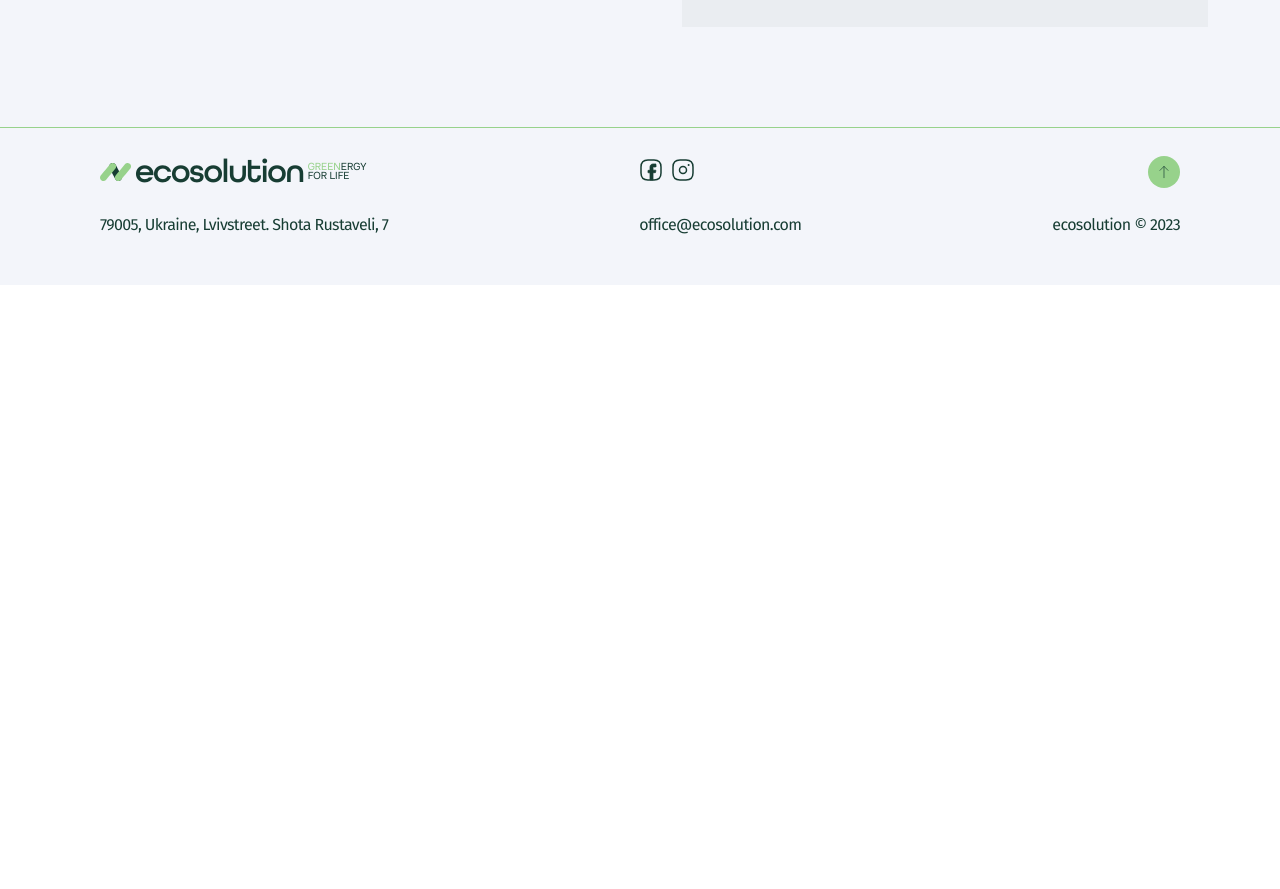
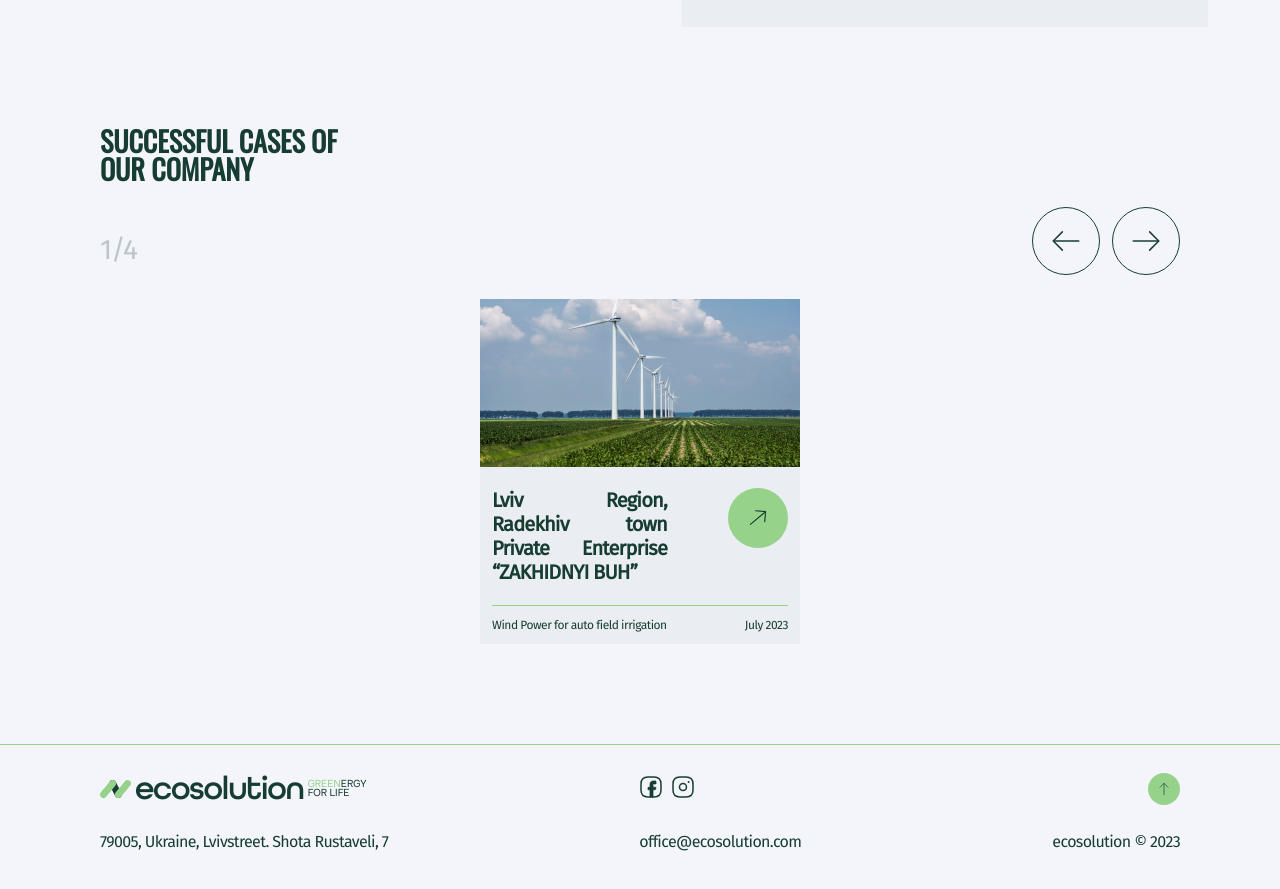
Before and after one commit to Skynet4241/ecosolution-project, a React (Vite) app: page / in a window 1280 px wide. Shown: the part 4100-4989 px from the top of the page. Before the commit the page ends 4385 px from the top, so only its background shows below. Built offline with nearby package versions, Linux system fonts and the light colour scheme.

Commit message:
feat: add Case section

```diff
--- a/package.json
+++ b/package.json
@@ -13,7 +13,8 @@
     "react": "^18.2.0",
     "react-dom": "^18.2.0",
     "react-router-dom": "^6.20.0",
-    "styled-components": "^6.1.1"
+    "styled-components": "^6.1.1",
+    "swiper": "^11.0.5"
   },
   "devDependencies": {
     "@types/react": "^18.2.37",
--- a/src/components/Sections/AboutSection/AboutSection.styled.js
+++ b/src/components/Sections/AboutSection/AboutSection.styled.js
@@ -30,7 +30,9 @@ export const AboutCompanyBlock = styled.div`
 
 export const AboutCompanyTitleWrap = styled.div`
   display: flex;
-  justify-content: flex-end;
+  @media screen and (min-width: calc(768px - 0.02px)) {
+    justify-content: flex-end;
+  }
 `;
 
 export const AboutCompanyTitle = styled.h2`
@@ -158,6 +160,7 @@ export const CompanyValuesTitle = styled.h2`
   font-size: 28px;
   line-height: 28px;
   text-transform: uppercase;
+  width: 320px;
   @media screen and (min-width: calc(768px - 0.02px)) {
     margin-right: 82px;
     font-size: 36px;
--- /dev/null
+++ b/src/components/Sections/CaseSection/CaseSection.jsx
@@ -0,0 +1,131 @@
+import { Container } from "../../../utils/Container/Container";
+import { useState } from "react";
+import {
+  CaseSectionStyled,
+  CaseSectionSwiper,
+  CaseSectionCustomElWrap,
+  CaseSectionTitle,
+  CaseSectionWrap,
+  CustomPagination,
+  SwiperSlideBlock,
+  SwiperSlideInfoBlock,
+  SwiperSlideInfoBlockBtn,
+  SwiperSlideInfoBlockBtnSVG,
+  SwiperSlideInfoBlockTitle,
+  SwiperSlideSpan,
+  SwiperSlideText,
+  SwiperSlideTextBlock,
+  SwiperSlideInfoTitleBlock,
+} from "./CaseSection.styled";
+import icons from "../../../assets/icons/icons.svg";
+import { SwiperSlide } from "swiper/react";
+import { Navigation } from "swiper/modules";
+import "swiper/swiper-bundle.css";
+import SlideOne from "../../../assets/images/swiper-slide-1.png";
+import CustomButtons from "./CustomButton";
+
+const swiperSourcesData = [
+  {
+    title: "Lviv Region, Radekhiv town Private Enterprise “ZAKHIDNYI BUH”",
+    image: SlideOne,
+    alt: "Panoramic view of the field where the solar panels are located",
+    description: "Wind Power for auto field irrigation",
+    date: "July 2023",
+  },
+  {
+    title: "Lviv Region, Radekhiv town Private Enterprise “ZAKHIDNYI BUH”",
+    image: SlideOne,
+    alt: "Panoramic view of the field where the solar panels are located",
+    description: "Wind Power for auto field irrigation",
+    date: "July 2023",
+  },
+  {
+    title: "Lviv Region, Radekhiv town Private Enterprise “ZAKHIDNYI BUH”",
+    image: SlideOne,
+    alt: "Panoramic view of the field where the solar panels are located",
+    description: "Wind Power for auto field irrigation",
+    date: "July 2023",
+  },
+  {
+    title: "Lviv Region, Radekhiv town Private Enterprise “ZAKHIDNYI BUH”",
+    image: SlideOne,
+    alt: "Panoramic view of the field where the solar panels are located",
+    description: "Wind Power for auto field irrigation",
+    date: "July 2023",
+  },
+];
+
+const CaseSection = () => {
+  const [activeSlide, setActiveSlide] = useState(0);
+  const [totalSlides, setTotalSlides] = useState(0);
+
+  const handleSlideChange = (swiper) => {
+    setActiveSlide(swiper.activeIndex);
+  };
+
+  const handleSwiperUpdate = (swiper) => {
+    setTotalSlides(swiper.slides.length);
+  };
+
+  return (
+    <CaseSectionStyled>
+      <Container>
+        <CaseSectionWrap>
+          <CaseSectionTitle>Successful cases of our company</CaseSectionTitle>
+          <CaseSectionCustomElWrap>
+            <CustomPagination className="pagination">
+              {`${activeSlide + 1}/${totalSlides}`}
+            </CustomPagination>
+            <CustomButtons />
+          </CaseSectionCustomElWrap>
+          <CaseSectionSwiper
+            modules={[Navigation]}
+            navigation={{
+              nextEl: ".custom-next",
+              prevEl: ".custom-prev",
+            }}
+            pagination={{
+              el: ".pagination",
+              clickable: true,
+              renderBullet: function (index, pagination) {
+                return `<span class="${pagination}">${index + 1}</span>`;
+              },
+            }}
+            loop={true}
+            spaceBetween={50}
+            slidesPerView={1}
+            onSlideChange={handleSlideChange}
+            onSwiper={handleSwiperUpdate}
+          >
+            {swiperSourcesData.map((item, index) => (
+              <SwiperSlide key={index}>
+                <SwiperSlideBlock>
+                  <img src={item.image} alt={item.alt} />
+                  <SwiperSlideInfoBlock>
+                    <SwiperSlideInfoTitleBlock>
+                      <SwiperSlideInfoBlockTitle>
+                        {item.title}
+                      </SwiperSlideInfoBlockTitle>
+                      <SwiperSlideInfoBlockBtn>
+                        <SwiperSlideInfoBlockBtnSVG>
+                          <use href={icons + "#icon-arrow-right"} />
+                        </SwiperSlideInfoBlockBtnSVG>
+                      </SwiperSlideInfoBlockBtn>
+                    </SwiperSlideInfoTitleBlock>
+                    <SwiperSlideSpan></SwiperSlideSpan>
+                    <SwiperSlideTextBlock>
+                      <SwiperSlideText>{item.description}</SwiperSlideText>
+                      <SwiperSlideText>{item.date}</SwiperSlideText>
+                    </SwiperSlideTextBlock>
+                  </SwiperSlideInfoBlock>
+                </SwiperSlideBlock>
+              </SwiperSlide>
+            ))}
+          </CaseSectionSwiper>
+        </CaseSectionWrap>
+      </Container>
+    </CaseSectionStyled>
+  );
+};
+
+export default CaseSection;
--- /dev/null
+++ b/src/components/Sections/CaseSection/CaseSection.styled.js
@@ -0,0 +1,158 @@
+import styled from "styled-components";
+import { Swiper } from "swiper/react";
+
+export const CaseSectionStyled = styled.div`
+  padding-bottom: 36px;
+  @media screen and (min-width: calc(768px - 0.02px)) {
+    padding-bottom: 100px;
+  }
+`;
+
+export const CaseSectionWrap = styled.div`
+  display: flex;
+  flex-direction: column;
+  gap: 24px;
+  @media screen and (min-width: calc(768px - 0.02px)) {
+  }
+`;
+
+export const CaseSectionTitle = styled.h2`
+  color: #173d33;
+  font-family: Oswald;
+  font-size: 28px;
+  line-height: 28px;
+  text-transform: uppercase;
+  width: 264px;
+  @media screen and (min-width: calc(768px - 0.02px)) {
+  }
+`;
+
+export const CaseSectionCustomElWrap = styled.div`
+  display: flex;
+  justify-content: space-between;
+  align-items: baseline;
+  @media screen and (min-width: calc(768px - 0.02px)) {
+  }
+`;
+
+export const CustomPagination = styled.p`
+  color: rgba(23, 61, 51, 0.25);
+  font-family: FiraSans-Regular;
+  font-size: 28px;
+  line-height: normal;
+  letter-spacing: -1.12px;
+`;
+
+export const CustomButtonWrap = styled.div`
+  display: flex;
+  gap: 12px;
+`;
+
+export const CustomButton = styled.button`
+  display: inline-flex;
+  padding: 15px;
+  align-items: flex-start;
+  gap: 10px;
+  border-radius: 100px;
+  border: 1px solid #173d33;
+  background-color: transparent;
+  @media screen and (min-width: calc(768px - 0.02px)) {
+  }
+`;
+
+export const CustomButtonSVGLeft = styled.svg`
+  width: 36px;
+  height: 36px;
+  transform: rotate(180deg);
+  fill: transparent;
+  stroke: rgba(23, 61, 51, 1);
+  @media screen and (min-width: calc(768px - 0.02px)) {
+  }
+`;
+
+export const CustomButtonSVGRight = styled.svg`
+  width: 36px;
+  height: 36px;
+  fill: transparent;
+  stroke: rgba(23, 61, 51, 1);
+  @media screen and (min-width: calc(768px - 0.02px)) {
+  }
+`;
+
+export const CaseSectionSwiper = styled(Swiper)`
+  width: 320px;
+  @media screen and (min-width: calc(768px - 0.02px)) {
+  }
+`;
+
+export const SwiperSlideBlock = styled.div`
+  display: flex;
+  flex-direction: column;
+`;
+
+export const SwiperSlideInfoBlock = styled.div`
+  display: flex;
+  flex-direction: column;
+  padding: 21px 12px 12px;
+  background-color: #eaedf1;
+  gap: 21px;
+`;
+export const SwiperSlideInfoTitleBlock = styled.div`
+  display: flex;
+  justify-content: space-between;
+`;
+
+export const SwiperSlideInfoBlockTitle = styled.h5`
+  color: #173d33;
+  text-align: justify;
+  font-family: FiraSans-Regular;
+  font-size: 18px;
+  line-height: normal;
+  letter-spacing: -0.8px;
+  width: 175px;
+  @media screen and (min-width: calc(768px - 0.02px)) {
+    font-size: 20px;
+  }
+`;
+
+export const SwiperSlideInfoBlockBtn = styled.button`
+  display: inline-flex;
+  padding: 16px;
+  align-items: flex-start;
+  gap: 10px;
+  border-radius: 100px;
+  background: #97d28b;
+  width: 60px;
+  height: 60px;
+`;
+
+export const SwiperSlideInfoBlockBtnSVG = styled.svg`
+  width: 28px;
+  height: 28px;
+  transform: rotate(320deg);
+  fill: transparent;
+  stroke: rgba(23, 61, 51, 1);
+`;
+
+export const SwiperSlideSpan = styled.span`
+  width: 296px;
+  height: 1px;
+  flex-shrink: 0;
+  margin: 0 auto;
+  background-color: #97d28b;
+`;
+
+export const SwiperSlideTextBlock = styled.div`
+  display: flex;
+  justify-content: space-between;
+  margin-top: -9px;
+`;
+
+export const SwiperSlideText = styled.p`
+  color: #173d33;
+  text-align: justify;
+  font-family: FiraSans-Regular;
+  font-size: 12px;
+  line-height: normal;
+  letter-spacing: -0.48px;
+`;
--- /dev/null
+++ b/src/components/Sections/CaseSection/CustomButton.jsx
@@ -0,0 +1,25 @@
+import {
+  CustomButton,
+  CustomButtonSVGLeft,
+  CustomButtonSVGRight,
+  CustomButtonWrap,
+} from "./CaseSection.styled";
+import icons from "../../../assets/icons/icons.svg";
+
+const CustomButtons = () => {
+  return (
+    <CustomButtonWrap>
+      <CustomButton className="custom-prev">
+        <CustomButtonSVGLeft>
+          <use href={icons + "#icon-arrow-right"} />
+        </CustomButtonSVGLeft>
+      </CustomButton>
+      <CustomButton className="custom-next">
+        <CustomButtonSVGRight>
+          <use href={icons + "#icon-arrow-right"} />
+        </CustomButtonSVGRight>
+      </CustomButton>
+    </CustomButtonWrap>
+  );
+};
+export default CustomButtons;
--- /dev/null
+++ b/src/components/Sections/CaseSection/index.js
@@ -0,0 +1 @@
+export { default } from "./CaseSection.jsx";
--- a/src/pages/Home.jsx
+++ b/src/pages/Home.jsx
@@ -1,6 +1,7 @@
 import Footer from "../components/Layouts/Footer/Footer";
 import Header from "../components/Layouts/Header/Header";
 import AboutSection from "../components/Sections/AboutSection";
+import CaseSection from "../components/Sections/CaseSection/CaseSection";
 import HeroSection from "../components/Sections/MainSection";
 import ServiceSection from "../components/Sections/ServiceSection";
 
@@ -11,6 +12,7 @@ const Home = () => {
       <HeroSection />
       <AboutSection />
       <ServiceSection />
+      <CaseSection />
       <Footer />
     </div>
   );
```
Also changed, not shown: src/assets/images/swiper-slide-1.png (added), 1 other file (tests, documents, lock files or other folders).
